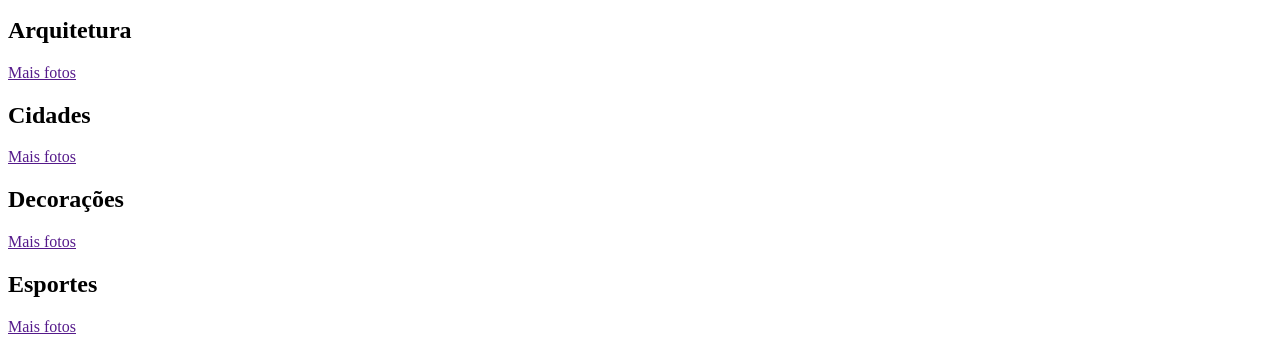
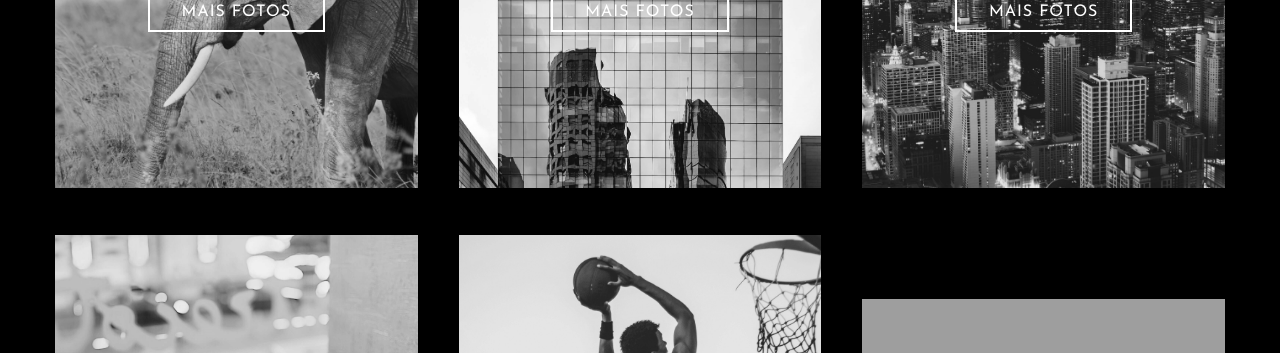
Before and after one commit to geossophia/ProjetoGaleriaComSass, a plain HTML site: page index.html in a window 1280 px wide. Shown: the part 308-661 px from the top of the page. Drawn offline with nearby package versions, Linux system fonts and the light colour scheme; files that its build step writes are made by us from their sources; the site is published under a folder, as on GitHub Pages, so addresses that start at the root find nothing.

Commit message:
Update index.html

```diff
--- a/index.html
+++ b/index.html
@@ -9,7 +9,7 @@
     <link rel="preconnect" href="https://fonts.gstatic.com" crossorigin>
     <link href="https://fonts.googleapis.com/css2?family=Josefin+Sans:ital,wght@0,100;0,200;0,300;0,400;0,500;0,600;0,700;1,100;1,200;1,300;1,400;1,500;1,600;1,700&display=swap" rel="stylesheet">
     <link rel="stylesheet" href="https://cdnjs.cloudflare.com/ajax/libs/font-awesome/6.1.1/css/all.min.css" integrity="sha512-KfkfwYDsLkIlwQp6LFnl8zNdLGxu9YAA1QvwINks4PhcElQSvqcyVLLD9aMhXd13uQjoXtEKNosOWaZqXgel0g==" crossorigin="anonymous" referrerpolicy="no-referrer" />
-    <link rel="stylesheet" href="/galleria/sass/styles.css">
+    <link rel="stylesheet" href="./sass/styles.css">
 </head>
 <body>
     <header class="header">
```
